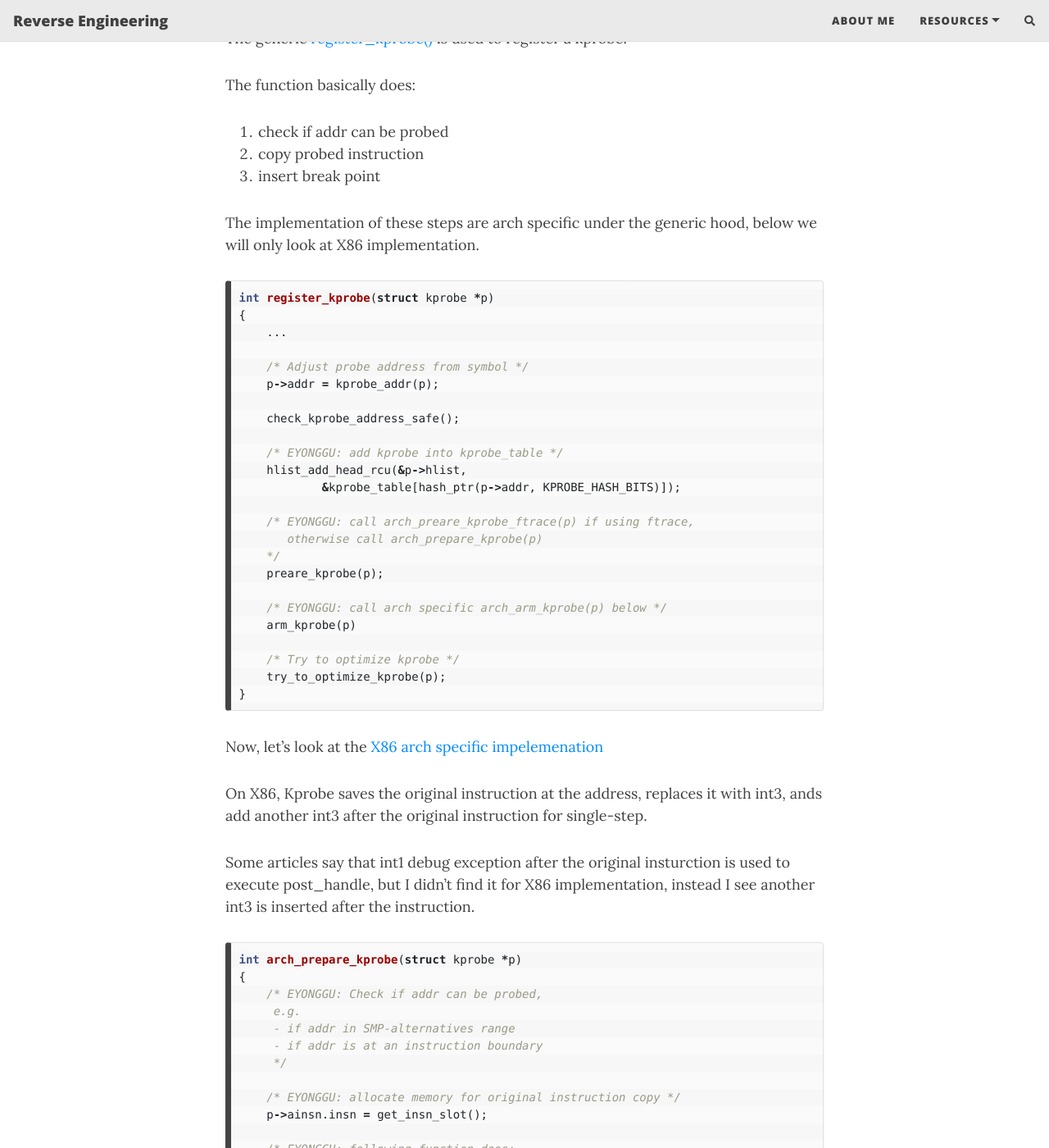
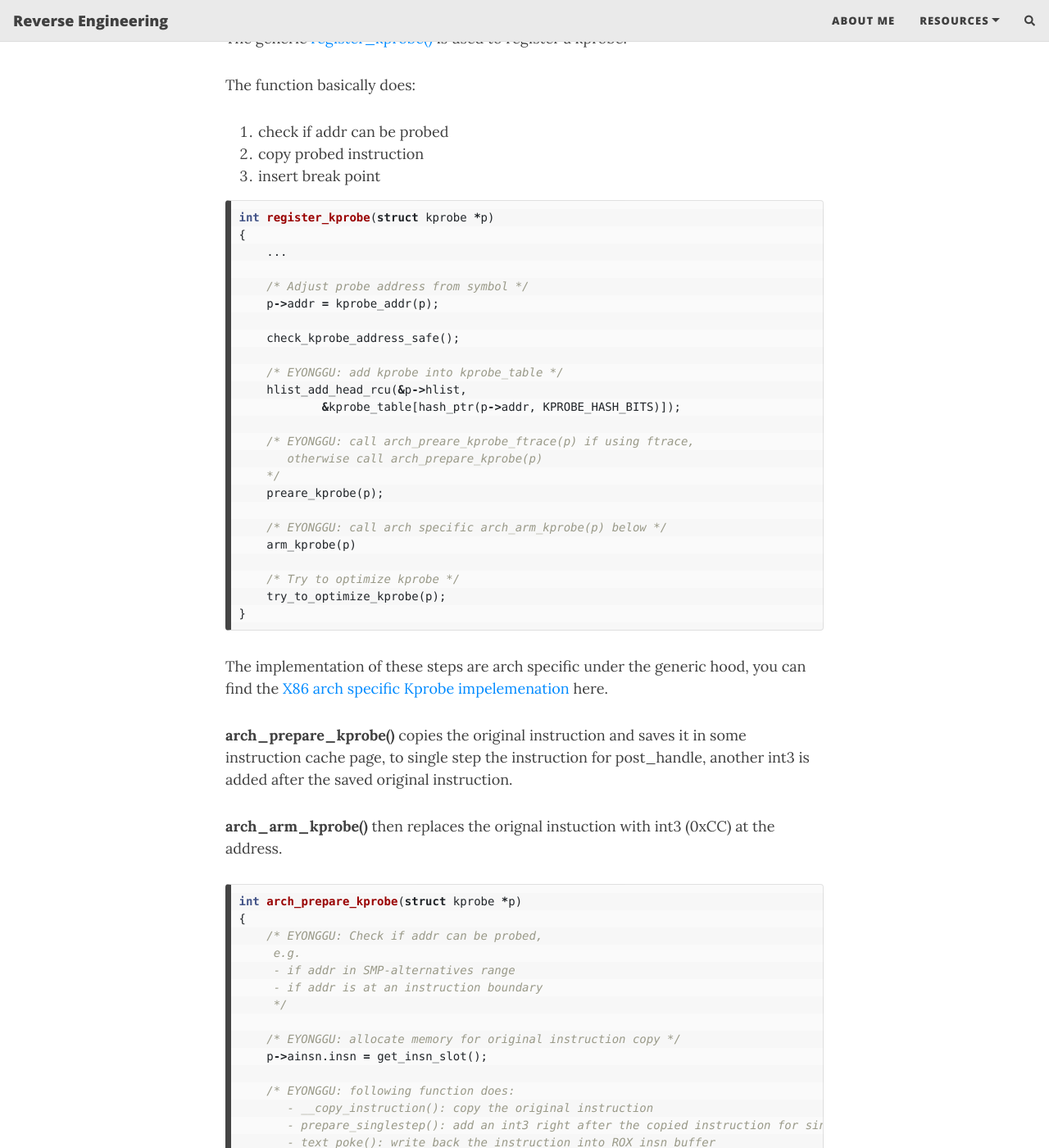
Before and after one commit to eyonggu/eyonggu.github.io, a Jekyll site: the page built from _posts/2022-02-22-how-kprobe-works.markdown, in a window 1280 px wide and 1400 px high, scrolled down 1263 px. Shown: the whole window at 82% size. Built offline with Jekyll 4.4.1, drawn with Linux system fonts in a browser that asks for light colours; nearby versions of some CDN libraries; comment, search, counter and statistics services are not loaded; some of the changed text lies outside the part shown.

Commit message:
Update minor things
Signed-off-by: Yong Gu <yong.g.gu@ericsson.com>

````diff
--- a/_posts/2022-02-22-how-kprobe-works.markdown
+++ b/_posts/2022-02-22-how-kprobe-works.markdown
@@ -60,8 +60,6 @@ The function basically does:
 2. copy probed instruction
 3. insert break point
 
-The implementation of these steps are arch specific under the generic hood, below we will only look at X86 implementation.
-
 ```c
 int register_kprobe(struct kprobe *p)
 {
@@ -88,11 +86,12 @@ int register_kprobe(struct kprobe *p)
     try_to_optimize_kprobe(p);
 }
 ```
-Now, let's look at the [X86 arch specific impelemenation](https://github.com/torvalds/linux/blob/master/arch/x86/kernel/kprobes/core.c#L722)
+The implementation of these steps are arch specific under the generic hood, you can find the [X86 arch specific Kprobe impelemenation](https://github.com/torvalds/linux/blob/master/arch/x86/kernel/kprobes/core.c#L722) here.
 
-On X86, Kprobe saves the original instruction at the address, replaces it with int3, ands add another int3 after the original instruction for single-step.
+**arch_prepare_kprobe()** copies the original instruction and saves it in some instruction cache page, to single step the instruction for post_handle, another int3 is added after the saved original instruction.
 
-Some articles say that int1 debug exception after the original insturction is used to execute post_handle, but I didn't find it for X86 implementation, instead I see another int3 is inserted after the instruction.
+**arch_arm_kprobe()** then replaces the orignal instuction with int3 (0xCC) at the address.
+
 ```c
 int arch_prepare_kprobe(struct kprobe *p)
 {
@@ -127,13 +126,14 @@ void arch_arm_kprobe(struct kprobe *p)
 }
 ```
 
-After the Kprobe is registered, the program would looks like:
+After Kprobe_register() call, the program would looks like:
+
 ![Kprobed code](/assets/kprobe_diag1.png)
 
 
 ## When Kprobe is hit
 
-On X86, when the kprobed addr is hit, the kernel is trapped into int3 handler, so we start with the trap exception handling.
+Since now the int3 instruction is placed at the kprobed address, when the program runs to the address, the kernel is trapped into int3 handler, so let's start to look at the trap exception handling.
 
 NOTE! The Kprobe can be reentrant, which is not coverred here.
 
````
Also changed, not shown: aboutme.md (+3 -1 lines).
